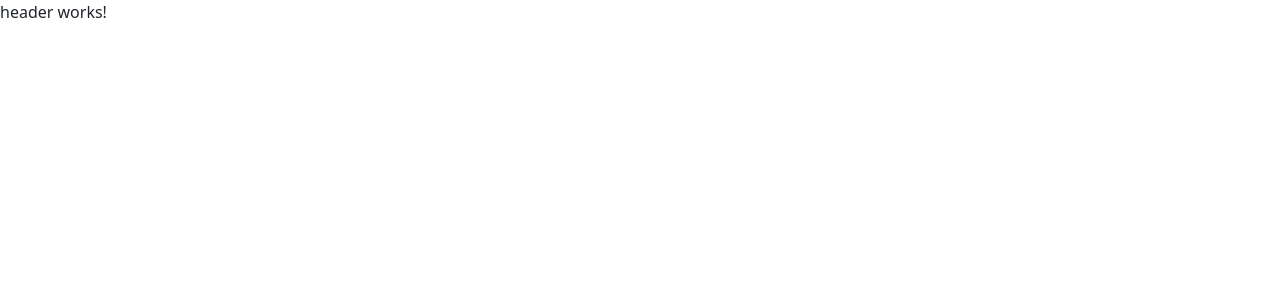
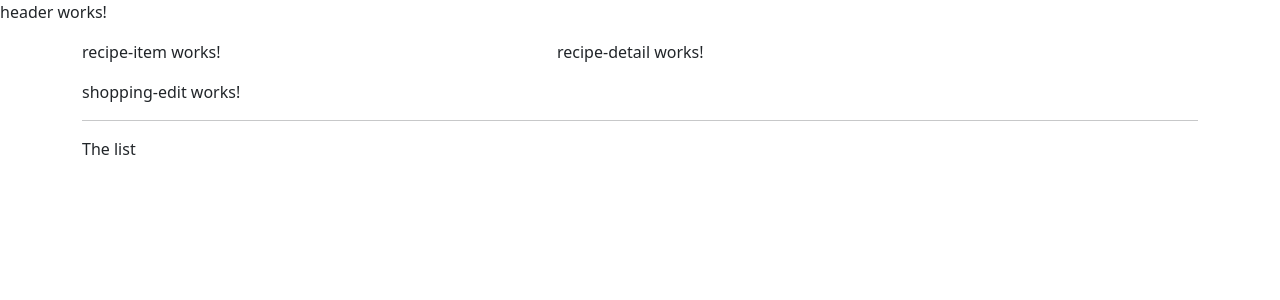
Before and after one commit to AhmadrezaMozaffary/first-angular-app, an Angular app: page / in a window 1280 px wide. Shown: the top 300 px of the page. Built offline with nearby package versions, Linux system fonts and the light colour scheme.

Commit message:
Using components

```diff
--- a/src/app/app.component.html
+++ b/src/app/app.component.html
@@ -1 +1,9 @@
 <app-header></app-header>
+<div class="container">
+    <div class="row">
+        <div class="col-md-12">
+            <app-recipes></app-recipes>
+            <app-shopping-list></app-shopping-list>
+        </div>
+    </div>
+</div>
--- a/src/app/recipes/recipe-list/recipe-list.component.html
+++ b/src/app/recipes/recipe-list/recipe-list.component.html
@@ -1 +1 @@
-<p>recipe-list works!</p>
+<app-recipe-item></app-recipe-item>
--- a/src/app/recipes/recipes.component.html
+++ b/src/app/recipes/recipes.component.html
@@ -1 +1,8 @@
-<p>recipes works!</p>
+<div class="row">
+    <div class="col-md-5">
+        <app-recipe-list></app-recipe-list>
+    </div>
+    <div class="col-md-7">
+        <app-recipe-detail></app-recipe-detail>
+    </div>
+</div>
--- a/src/app/shopping-list/shopping-list.component.html
+++ b/src/app/shopping-list/shopping-list.component.html
@@ -1 +1,7 @@
-<p>shopping-list works!</p>
+<div class="row">
+  <div class="col-xs-10">
+    <app-shopping-edit></app-shopping-edit>
+    <hr />
+    <p>The list</p>
+  </div>
+</div>
```
